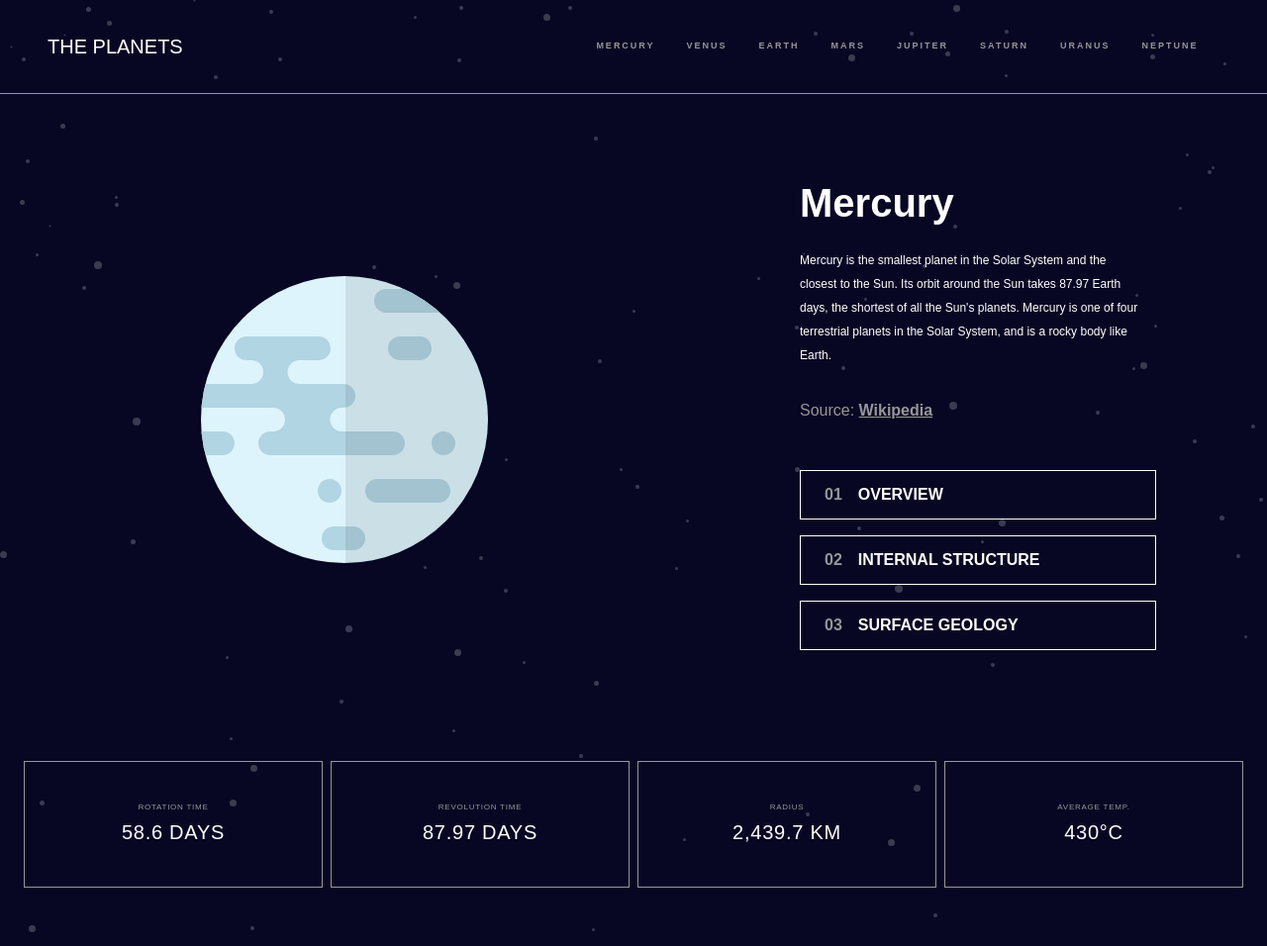
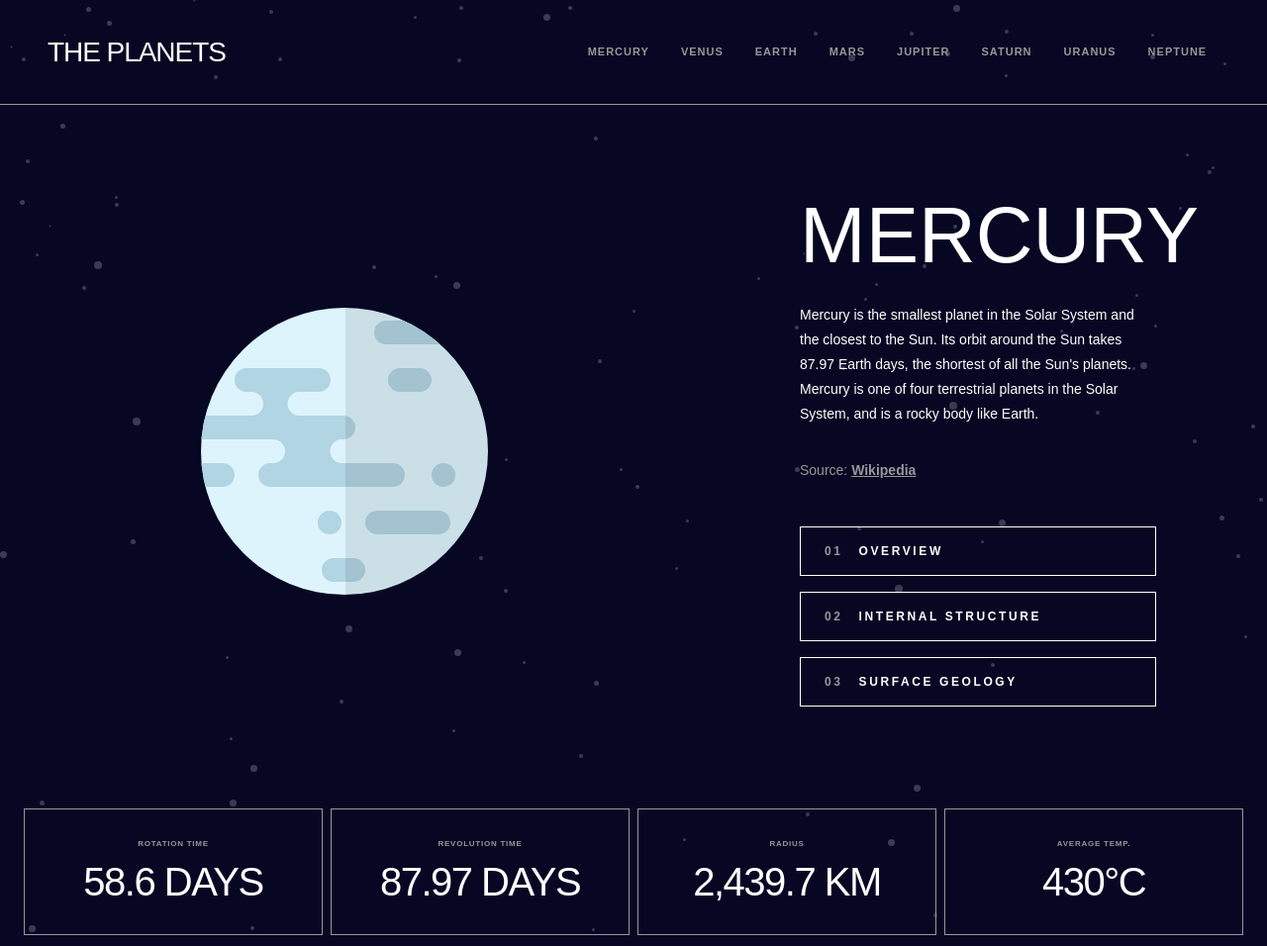
Before and after one commit to Mrbabet/Planets-fact-site, a plain HTML site: page index.html in a window 1280 px wide. Shown: the whole page at 99% size. Drawn offline with Linux system fonts and the light colour scheme; files whose address does not match are found by name.

Commit message:
Add files via upload

```diff
--- a/style.scss
+++ b/style.scss
@@ -84,7 +84,10 @@ body.active {
   border-bottom: 1px solid #979797;
   span {
     text-transform: uppercase;
-    font-size: 20px;
+    font-weight: 400;
+    font-size: 28px;
+    line-height: 36px;
+    letter-spacing: -1.05px;
   }
   .burger-btn {
     width: 30px;
@@ -153,6 +156,10 @@ body.active {
     padding: 0;
     margin-block: 6rem;
     li {
+      font-weight: 700;
+      font-size: 15px;
+      line-height: 25px;
+      letter-spacing: 1.365px;
       a {
         display: flex;
         align-items: center;
@@ -162,6 +169,7 @@ body.active {
         border-bottom: 1px solid #979797;
         text-decoration: none;
         color: #979797;
+        font-style: normal;
       }
       a:hover {
         color: white;
@@ -177,9 +185,6 @@ body.active {
       }
     }
   }
-}
-main {
-  margin-bottom: 3.5rem;
 }
 .desktop-overview-section {
   display: none;
@@ -200,6 +205,7 @@ main {
     text-transform: uppercase;
     font-weight: 700;
     font-size: 9px;
+    line-height: 10px;
     letter-spacing: 2px;
 
     li {
@@ -230,7 +236,9 @@ main {
       color: white;
       text-align: center;
       h1 {
+        font-weight: 400;
         font-size: 40px;
+        line-height: 52px;
         margin-bottom: 1rem;
       }
       p {
@@ -240,6 +248,9 @@ main {
       }
       span {
         color: #979797;
+        font-weight: 400;
+        font-size: 12px;
+        line-height: 25px;
         a {
           color: #979797;
           font-weight: bold;
@@ -263,13 +274,19 @@ main {
     display: flex;
     justify-content: space-between;
     align-items: center;
+    font-weight: 700;
     font-size: 8px;
+    line-height: 16px;
     letter-spacing: 0.75px;
     color: #979797;
     padding: 1rem 1.5rem;
     border: 1px solid #979797;
     span {
+      font-weight: 400;
       font-size: 20px;
+      line-height: 26px;
+      text-align: right;
+      letter-spacing: -0.75px;
       color: white;
     }
   }
@@ -288,7 +305,6 @@ main {
     border-bottom: 0;
     span {
       text-transform: uppercase;
-      font-size: 20px;
     }
   }
   .mobile-overview-section {
@@ -312,8 +328,9 @@ main {
       padding-inline: 51px;
       text-transform: uppercase;
       font-weight: 700;
-      font-size: 9px;
-      letter-spacing: 2px;
+      font-size: 11px;
+      line-height: 25px;
+      letter-spacing: 1px;
 
       li {
         padding-block: 1.5rem;
@@ -338,6 +355,10 @@ main {
       display: flex;
       flex-direction: column;
       gap: 1rem;
+      font-weight: 700;
+      font-size: 9px;
+      line-height: 25px;
+      letter-spacing: 2px;
       li {
         display: flex;
         align-items: center;
@@ -370,16 +391,25 @@ main {
         color: white;
         text-align: left;
         h1 {
-          font-size: 40px;
+          font-weight: 400;
+          font-size: 48px;
+          line-height: 62px;
+          text-transform: uppercase;
           margin-bottom: 1rem;
         }
         p {
+          font-weight: 400;
           font-size: 12px;
-          line-height: 200%;
+          line-height: 25px;
+
           margin-bottom: 2rem;
         }
         span {
           color: #979797;
+          font-weight: 400;
+          font-size: 11px;
+          line-height: 22px;
+
           a {
             color: #979797;
             font-weight: bold;
@@ -400,6 +430,10 @@ main {
       list-style: none;
       text-transform: uppercase;
       padding: 0;
+      font-weight: 700;
+      font-size: 8px;
+      line-height: 16px;
+      letter-spacing: 0.75px;
     }
     li {
       display: flex;
@@ -412,7 +446,10 @@ main {
       padding: 1rem 1.5rem;
       border: 1px solid #979797;
       span {
-        font-size: 20px;
+        font-weight: 400;
+        font-size: 24px;
+        line-height: 31px;
+        letter-spacing: -0.9px;
         color: white;
       }
     }
@@ -429,7 +466,6 @@ main {
       border-bottom: 1px solid #979797;
       span {
         text-transform: uppercase;
-        font-size: 20px;
         width: 200px;
       }
     }
@@ -462,21 +498,59 @@ main {
           color: white;
           text-align: left;
           h1 {
-            font-size: 40px;
+            font-weight: 400;
+            font-size: 80px;
+            line-height: 104px;
             margin-bottom: 1rem;
           }
           p {
-            font-size: 12px;
-            line-height: 200%;
+            font-weight: 400;
+            font-size: 14px;
+            line-height: 25px;
             margin-bottom: 2rem;
           }
           span {
+            font-weight: 400;
+            font-size: 14px;
+            line-height: 25px;
             color: #979797;
             a {
               color: #979797;
               font-weight: bold;
             }
           }
+        }
+      }
+    }
+    .desktop-overview-section {
+      display: flex;
+      ul {
+        padding: 0;
+        list-style: none;
+        color: white;
+        text-transform: uppercase;
+        display: flex;
+        flex-direction: column;
+        gap: 1rem;
+        font-weight: 700;
+        font-size: 12px;
+        line-height: 25px;
+        letter-spacing: 2.6px;
+        li {
+          display: flex;
+          align-items: center;
+          border: 1px solid white;
+          height: 50px;
+          min-width: 360px;
+          padding-inline: 1.5rem;
+          gap: 1rem;
+          font-weight: bold;
+          span {
+            color: #979797;
+          }
+        }
+        li:active {
+          background-color: #419ebb;
         }
       }
     }
@@ -492,6 +566,10 @@ main {
         list-style: none;
         text-transform: uppercase;
         padding: 0;
+        font-weight: 700;
+        font-size: 11px;
+        line-height: 25px;
+        letter-spacing: 1px;
       }
       li {
         display: flex;
@@ -504,7 +582,10 @@ main {
         padding: 1rem 1.5rem;
         border: 1px solid #979797;
         span {
-          font-size: 20px;
+          font-weight: 400;
+          font-size: 40px;
+          line-height: 52px;
+          letter-spacing: -1.5px;
           color: white;
         }
       }
```
Also changed, not shown: style.css, 1 other file.
